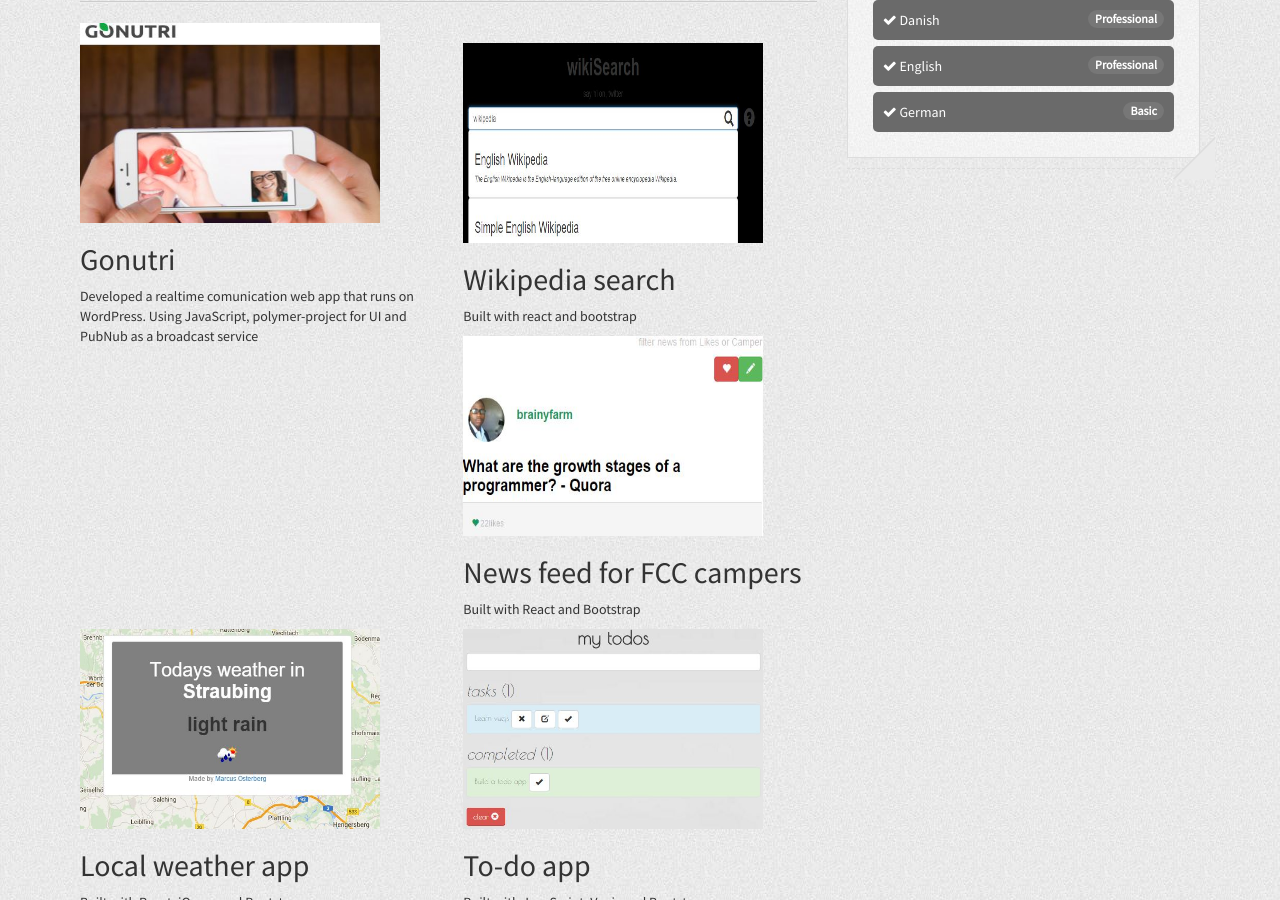
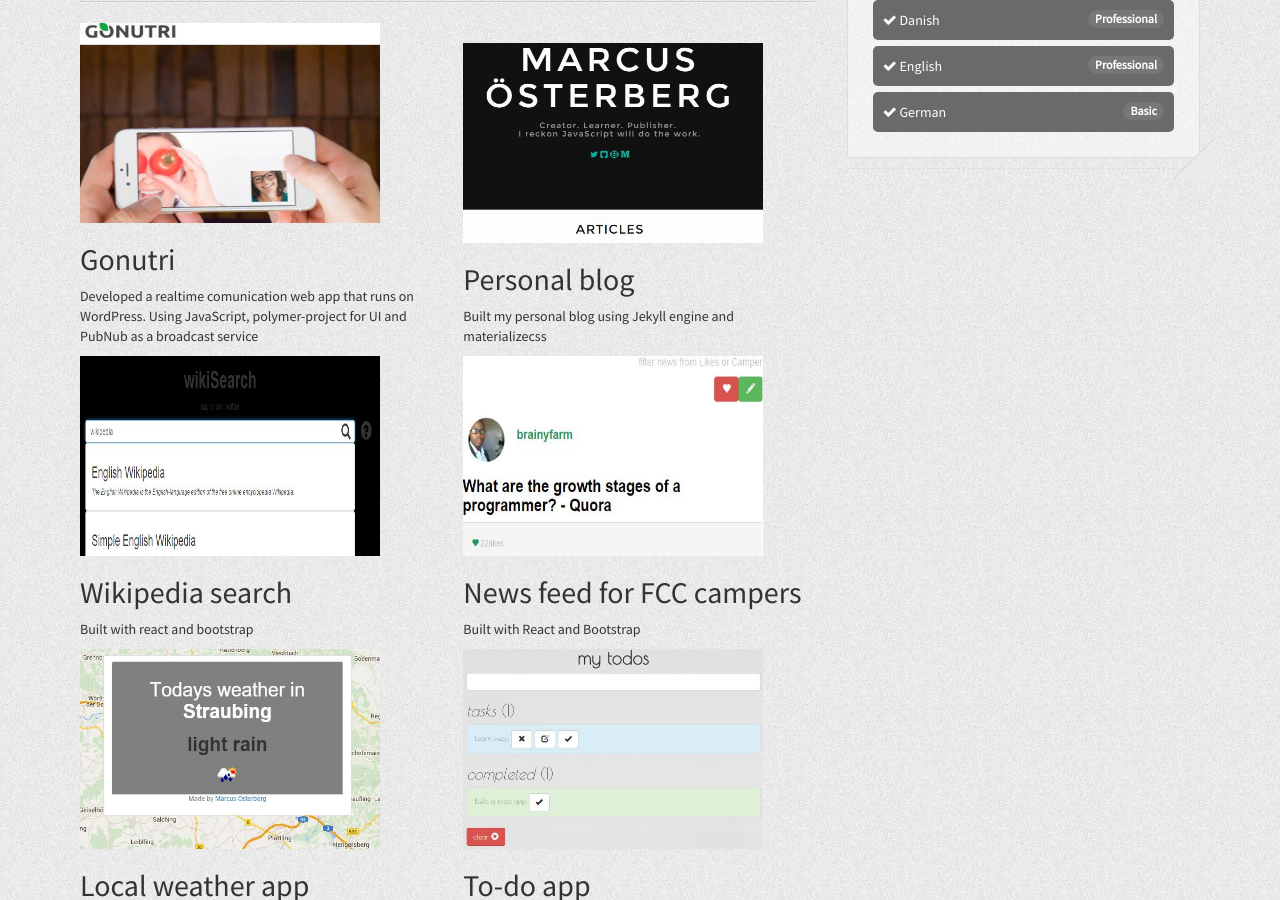
Before and after one commit to osterbergmarcus/resume, a Jekyll site: the page built from index.html, in a window 1280 px wide and 900 px high, scrolled down 654 px. Built offline with Jekyll 4.4.1, drawn with Linux system fonts in a browser that asks for light colours.

Commit message:
added work
my personal blog

```diff
--- a/index.html
+++ b/index.html
@@ -59,6 +59,16 @@
         <div class="mask">
           <h2>Gonutri</h2>
           <p>Developed a realtime comunication web app that runs on WordPress. Using JavaScript, polymer-project for UI and PubNub as a broadcast service</p>
+        </div>
+      </div>
+    </div>
+    <br/>
+    <div class="col-md-6">
+      <div class="thumbnail-view">
+        <a href="http://marcusosterberg.com"><img class="img-responsive info" src="{{ site.baseurl }}/assets/img/blog.JPG"></a>
+        <div class="mask">
+          <h2>Personal blog</h2>
+          <p>Built my personal blog using Jekyll engine and materializecss</p>
         </div>
       </div>
     </div>
```
Also changed, not shown: assets/img/blog.JPG (added).
